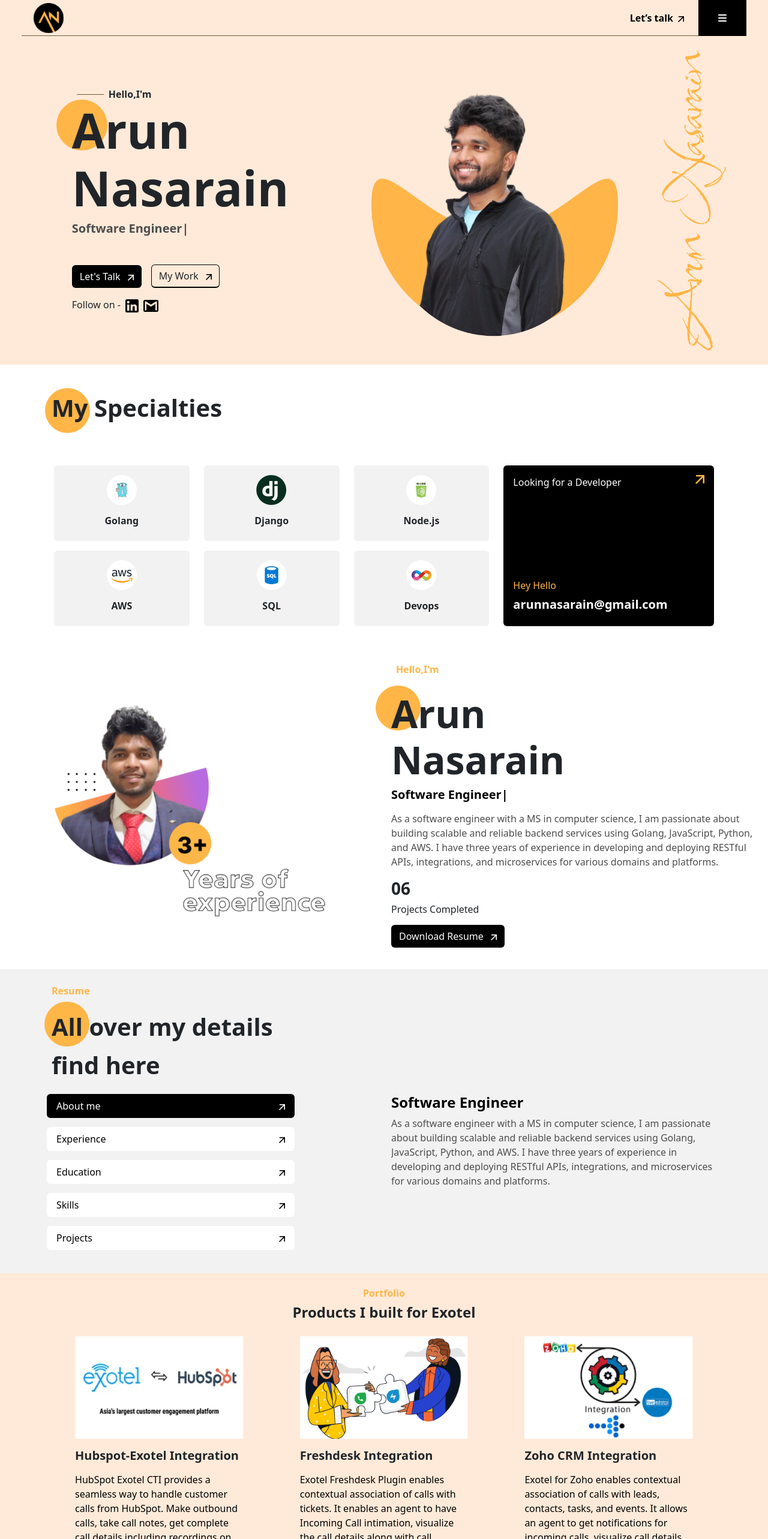
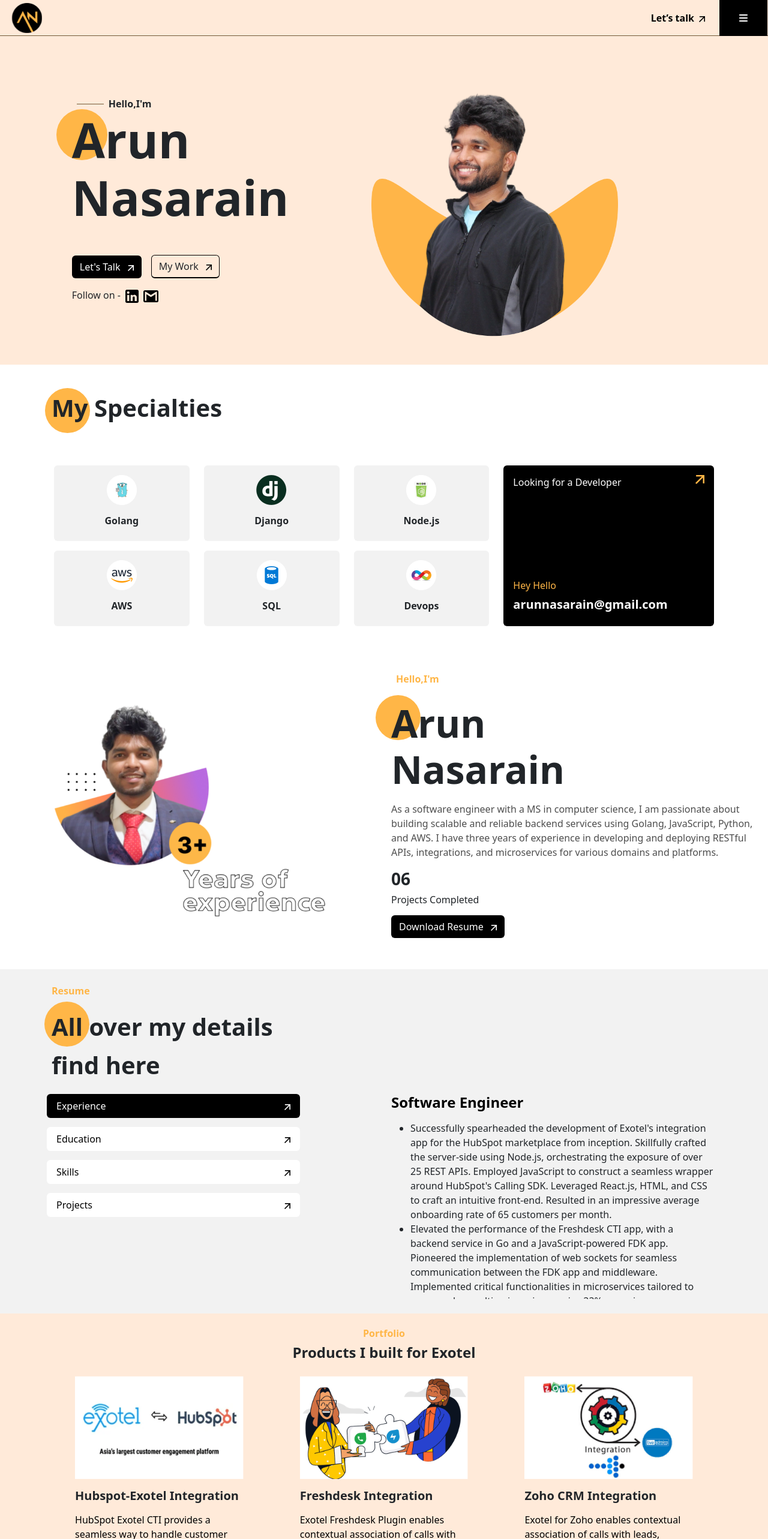
Before and after one commit to chandru1909/portfolio, a React (Vite) app: page / in a window 1280 px wide. Shown: the top 2566 px of the page at 60% size. Built offline with nearby package versions, Linux system fonts and the light colour scheme; a web font is replaced by a local one.

Commit message:
new changes

```diff
--- a/index.html
+++ b/index.html
@@ -2,7 +2,7 @@
 <html lang="en">
   <head>
     <meta charset="UTF-8" />
-    <link rel="icon" type="image/svg+xml" href="/src/images/portfolio.png" />
+    <link rel="icon" type="image/svg+xml" href="/src/images/an.png" />
     <meta name="viewport" content="width=device-width, initial-scale=1.0" />
     <title>Arun's Portfolio</title>
     <script src="https://code.jquery.com/jquery-3.2.1.slim.min.js"></script>
--- a/src/components/Header.jsx
+++ b/src/components/Header.jsx
@@ -1,15 +1,38 @@
-import React from 'react';
+import React, { useEffect } from 'react';
+import $ from 'jquery';
 import { FontAwesomeIcon } from '@fortawesome/react-fontawesome';
-import { faBars,faXmark } from '@fortawesome/free-solid-svg-icons';
+import { faBars, faTimes } from '@fortawesome/free-solid-svg-icons';
 import uparrow from "../images/uparrow.png";
 import an from "../images/an.png";
+
 export const Header = () => {
+  // useEffect(() => {
+  //   $('.w-80px').mouseenter(function() {
+  //     $(this).addClass('d-none')
+  //     $('#staticBackdrop').addClass('show');
+  //     $('.offcanvas-backdrop').addClass('show');
+  //   });
+
+  //   $('#staticBackdrop').mouseleave(function() {
+  //     $('.w-80px').removeClass('d-none')
+  //     $('#staticBackdrop').removeClass('show');
+  //     $('.offcanvas-backdrop').removeClass('show');
+  //   });
+
+  //   $('.curser').click(function() {
+  //     $('.w-80px').removeClass('d-none')
+  //     $('#staticBackdrop').removeClass('show');
+  //     $('.offcanvas-backdrop').removeClass('show');
+  //   });
+  // }, []);
+
+
   return (
     <>
-    <header className="px-md-5 px-3 bg-ffead9" id='header'>
+      <header className="container-fluid bg-ffead9" id='header'>
         <div className="row align-items-center border-black-bottom h-60px">
           <div className="col-4">
-               <span className="fw-bold portfolio"><img className="ms-2 w-60px" src={an} alt="AN" /></span>
+            <a href='/' className="fw-bold portfolio"><img className="ms-2 w-60px" src={an} alt="AN" /></a>
           </div>
           <div className="col-8 p-0">
             <div className="d-flex align-items-center justify-content-end">
@@ -17,23 +40,23 @@ export const Header = () => {
                 <a href="https://calendly.com/arunnasarain/30min" target='_blank' className="text-black text-decoration-none"><span className="fw-bold">Let’s talk</span>
                   <img className="ms-2" src={uparrow} alt="uparrow" /></a>
               </div>
-              <div className="bg-black h-60px w-80px ms-4 d-flex align-items-center justify-content-center navbar" data-bs-toggle="offcanvas" data-bs-target="#staticBackdrop" aria-controls="staticBackdrop">
+              <div className="bg-black h-60px w-80px ms-4 me-1-c d-flex align-items-center justify-content-center navbar" data-bs-toggle="offcanvas" data-bs-target="#staticBackdrop" aria-controls="staticBackdrop">
                 <FontAwesomeIcon icon={faBars} color="white" />
               </div>
-              <div className="offcanvas offcanvas-end "  tabindex="-1" id="staticBackdrop" aria-labelledby="staticBackdropLabel">
+              <div className="offcanvas offcanvas-end" tabIndex="-1" id="staticBackdrop" aria-labelledby="staticBackdropLabel">
                 <div className="offcanvas-header bg-black">
-                  <div data-bs-dismiss="offcanvas" className='text-end w-100 curser' aria-label="Close">
-                  <FontAwesomeIcon icon={faXmark} color='white' className='fs-3'/>
+                  <div data-bs-dismiss="offcanvas" className='curser' aria-label="Close">
+                    <FontAwesomeIcon icon={faTimes} color='white' className='fs-3'/>
                   </div>
                 </div>
                 <div className="offcanvas-body bg-black">
-                  <div className='text-center'>
-                    <a href="#about" className='text-white'><h5 className='fw-bold pb-3 border-bottom'>About me</h5></a>
-                    <a href="#specialities" className='text-white'><h5 className='fw-bold pb-3 border-bottom'>Specialties</h5></a>
-                    <a href="#resume" className='text-white'><h5 className='fw-bold pb-3 border-bottom'>Resume</h5></a>
-                    <a href="#portfolio" className='text-white'><h5 className='fw-bold pb-3 border-bottom'>Portfolio</h5></a>
-                    <a href="#project" className='text-white'><h5 className='fw-bold pb-3 border-bottom'>Works</h5></a>
-                    <a href="#contact" className='text-white'><h5 className='fw-bold pb-3 border-bottom'>Contact</h5></a>
+                  <div className='text-center d-flex align-items-center flex-column'>
+                    <a href="#about" className='text-white w-100'><h5 className='fw-bold pb-3 border-bottom'>About me</h5></a>
+                    <a href="#specialities" className='text-white w-100'><h5 className='fw-bold pb-3 border-bottom'>Specialties</h5></a>
+                    <a href="#resume" className='text-white w-100'><h5 className='fw-bold pb-3 border-bottom'>Resume</h5></a>
+                    <a href="#portfolio" className='text-white w-100'><h5 className='fw-bold pb-3 border-bottom'>Portfolio</h5></a>
+                    <a href="#project" className='text-white w-100'><h5 className='fw-bold pb-3 border-bottom'>Works</h5></a>
+                    <a href="#contact" className='text-white w-100'><h5 className='fw-bold pb-3 border-bottom'>Contact</h5></a>
                   </div>
                 </div>
               </div>
@@ -42,5 +65,5 @@ export const Header = () => {
         </div>
       </header>
     </>
-  )
-}
+  );
+};
--- a/src/components/Profile.jsx
+++ b/src/components/Profile.jsx
@@ -7,6 +7,7 @@ import whitearrow from "../images/white-arrow.png";
 import uparrow from "../images/uparrow.png";
 import mail from "../images/mail.png";
 import linkedin from "../images/linkedin.png";
+import li from "../images/li.svg";
 import phone from "../images/phone.png";
 import arun from "../images/arunimg.png";
 import experienceimg from "../images/experienceimg.png";
@@ -33,8 +34,8 @@ export const Profile = () => {
         <div className='container-xl px-xl-0 px-4 '>
             <div className="row align-items-center">
                 <div className="col-md-5 order-md-1 order-2 py-4 pt-0">
-                    <div className='position-relative w-fit-content m-auto slideright'>
-                        <div className='d-flex align-items-center ms-2 mt-md-0 mt-md-4 mt-2'>
+                    <div className='position-relative text-md-start text-center w-fit-content m-auto slideright'>
+                        <div className='d-flex align-items-center justify-content-center justify-content-md-start ms-2 mt-md-0 mt-md-4 mt-2'>
                             <img src={line} alt="line" className='w-45px h-1px' />
                             <span className='fw-bold ms-2'>Hello,I'm</span>
                         </div>
@@ -42,7 +43,6 @@ export const Profile = () => {
                         <h1 className='fw-900 display-1 mb-0 position-relative z-index-20'>Arun</h1>
                         <h1 className='fw-900 display-1'>Nasarain</h1>
                         <h5 className='text-4d4d4d fw-bold'>
-                            <TypedText />
                             </h5>
                         <div className='mt-md-5 mt-4'>
                             <a  href='https://calendly.com/arunnasarain/30min' target='_blank' className='btn bg-black text-white talk'>Let's Talk <img className="ms-2 w-arrow" src={whitearrow} alt="whitearrow" />
@@ -54,18 +54,18 @@ export const Profile = () => {
                         </div>
                         <div className='mt-3'>
                             <span>Follow on - </span>
-                            <a className='ms-1' href="https://www.linkedin.com/in/arun-nasarain/" target='_blank'><img src={linkedin} className='w-22px' alt="linkedin" /></a>
+                            <a className='ms-1' href="https://www.linkedin.com/in/arun-nasarain/" target='_blank'><img src={li} className='w-22px' alt="linkedin" /></a>
                             <a className='ms-2' href="mailto:arunnasarain@gmail.com" ><img src={mail} className='w-25px' alt="mail" /></a>
                         </div>
                     </div>
 
                 </div>
-                <div className="col-md-7 mt-md-0 mt-3 order-md-2 order-1 py-4">
+                <div className="col-md-7 order-md-2 order-1 py-4">
                     <div className="d-flex justify-content-between">
                         <div className='w-fit-content m-auto slideleft'>
                             <img className='ms-auto w-100 h-500px rounded-4 p-2  d-block' src={arun} alt="male1" />
                         </div>
-                        <div>
+                        <div className='d-sm-block d-none'>
                             <img className='h-500px d-block slidebottom' src={name} alt="name" />
                         </div>
                     </div>
@@ -121,18 +121,18 @@ export const Profile = () => {
                  </div>
                  </div>
                  <div className="col-md-4 mt-md-0 mt-4">
-                        <div className='bg-black rounded p-3 d-flex flex-column justify-content-between h-100'>
+                        <a href='mailto:arunnasarain@gmail.com' className='bg-black rounded p-3 d-flex flex-column justify-content-between h-100'>
                             <div className='row'>
                                <p className='text-white col-9'>Looking for a Developer</p>
                                <div className='col-3'>
-                                <a href="mailto:arunnasarain@gmail.com"> <img className='ms-auto d-block y-arrow' src={yellowarrow} alt="yellowarrow" /></a>
+                               <img className='ms-auto d-block y-arrow' src={yellowarrow} alt="yellowarrow" />
                                </div>
                             </div>
                            <div>
                             <span className='text-ffb647'>Hey Hello</span>
                             <h5 className='mt-2 fw-bold font text-white'>arunnasarain@gmail.com</h5>
                            </div>
-                        </div>
+                        </a>
                  </div>
               </div>
             </div>
@@ -153,7 +153,6 @@ export const Profile = () => {
                         <h3 className='fw-900 display-3 mt-4 mb-0 position-relative z-index-20'>Arun</h3>
                         <h3 className='fw-900 display-3'>Nasarain</h3>
                         <h5 className='text-black fw-bold'>
-                            <TypedText />
                             </h5>
                         <div className='mt-3'>
                             <p>As a software engineer with a MS in computer science, I am passionate  about building scalable and reliable backend services using Golang,  JavaScript, Python, and AWS. I have three years of experience in  developing and deploying RESTful APIs, integrations, and microservices  for various domains and platforms.</p>
@@ -178,14 +177,9 @@ export const Profile = () => {
                         <h5 className='fw-900 display-6 mt-3 mb-0 position-relative z-index-20'>find here</h5>
                     </div>
                 <div className="row py-4 mx-2">
-                    <div className="nav col-md-6 flex-column gap-3 nav-pills" id="v-pills-tab" role="tablist" aria-orientation="vertical">
+                    <div className="nav col-md-6 flex-column gap-3 nav-pills pe-0" id="v-pills-tab" role="tablist" aria-orientation="vertical">
                         <div className="sm-w-100">
-                        <button className="nav-link d-flex justify-content-between py-2 active" id="v-pills-about-tab" data-bs-toggle="pill" data-bs-target="#v-pills-about" type="button" role="tab" aria-controls="v-pills-about" aria-selected="true">
-                        <span>About me</span><div><img className="ms-auto u-arrow" src={uparrow} alt="uparrow" />
-                        <img className="ms-auto w-arrow d-none" src={whitearrow} alt="whitearrow" />
-                        </div>
-                        </button>
-                        <button className="nav-link d-flex justify-content-between py-2" id="v-pills-experience-tab" data-bs-toggle="pill" data-bs-target="#v-pills-experience" type="button" role="tab" aria-controls="v-pills-experience" aria-selected="false">
+                        <button className="nav-link d-flex justify-content-between py-2 active" id="v-pills-experience-tab" data-bs-toggle="pill" data-bs-target="#v-pills-experience" type="button" role="tab" aria-controls="v-pills-experience" aria-selected="false">
                          <span>Experience</span><div><img className="ms-auto u-arrow" src={uparrow} alt="uparrow" />
                          <img className="ms-auto w-arrow d-none" src={whitearrow} alt="whitearrow" />
                          </div>
@@ -208,12 +202,7 @@ export const Profile = () => {
                         </div>
                     </div>
                     <div className="tab-content col-md-6 mt-md-0 mt-3" id="v-pills-tabContent">
-                        <div className="tab-pane fade me-md-auto mt-md-0 mt-4 show active" id="v-pills-about" role="tabpanel" aria-labelledby="v-pills-about-tab" tabIndex="0">
-                            <h4 className='text-black fw-bold'>Software Engineer</h4>
-                            <p className='mt-2'>As a software engineer with a MS in computer science, I am passionate  about building scalable and reliable backend services using Golang,  JavaScript, Python, and AWS. I have three years of experience in  developing and deploying RESTful APIs, integrations, and microservices  for various domains and platforms.</p>
-
-                        </div>
-                        <div className="tab-pane fade mt-md-0 mt-4" id="v-pills-experience" role="tabpanel" aria-labelledby="v-pills-experience-tab" tabIndex="0">
+                        <div className="tab-pane fade mt-md-0 mt-4 show active" id="v-pills-experience" role="tabpanel" aria-labelledby="v-pills-experience-tab" tabIndex="0">
                             <h4 className='text-black fw-bold'>Software Engineer</h4>
                             <ul className='mt-3'>
                                 <li>
@@ -318,10 +307,10 @@ export const Profile = () => {
             </div>
                </div>
         </section>
-        <section id='project' className='text-white py-md-4 pt-4'>
+        <section id='project' className='bg-black py-md-4 pt-4'>
         <div className='container-xl px-xl-0 px-2'>
         <h6 className='fw-bold text-center text-ffb647'>Works</h6>
-            <h4 className='fw-bold text-center text-black mb-4'>My Projects</h4>
+            <h4 className='fw-bold text-center text-white mb-4'>My Projects</h4>
         <ProjectCarousel />
         </div>
         </section>
@@ -337,20 +326,20 @@ export const Profile = () => {
                             </div>
                             <h5 className='ms-2'><a className='text-black align-text' href="https://calendly.com/arunnasarain/30min" target='_blank'>+12176224761</a></h5>
                         </div>
-                        <h5 className='pt-2 pb-3'><a className='text-black align-text' href="https://www.linkedin.com/in/arun-nasarain/"><img src={linkedin} className='me-2 w-25px align-text' alt="linkedin" />LinkedIn</a></h5>
+                        <h5 className='pt-2 pb-3'><a className='text-black align-text' href="https://www.linkedin.com/in/arun-nasarain/"><img src={li} className='me-2 w-25px align-text' alt="linkedin" />LinkedIn</a></h5>
                         <a href={ArunNasarain} target='_blank' className='btn mt-2 bg-ffead9 work border-width'>Download Resume <img className="ms-2 w-arrow d-none" src={whitearrow} alt="whitearrow" />
                                 <img className="ms-2 u-arrow" src={uparrow} alt="uparrow" />
                             </a>
                     </div>
                     <div className="col-md-8 mt-md-0 mt-4 px-md-3 px-1">
-                        <div class="mb-3">
-                            <input type="text" class="form-control py-2" id="name" placeholder="Your Name" />
+                        <div className="mb-3">
+                            <input type="text" className="form-control py-2" id="name" placeholder="Your Name" />
                         </div>
                         <div className="mb-3">
-                        <input type="email" class="form-control py-2" id="mail" placeholder="Your Email" />
+                        <input type="email" className="form-control py-2" id="mail" placeholder="Your Email" />
                         </div>
-                        <div class="mb-3">
-                        <textarea class="form-control" id="comment" placeholder='Your Message' rows="6"></textarea>
+                        <div className="mb-3">
+                        <textarea className="form-control" id="comment" placeholder='Your Message' rows="6"></textarea>
                         </div>
                         <button className='btn border-width bg-ffead9 work submit' type='submit'>Submit</button>
                     </div>
--- a/src/components/ProjectCarousel.jsx
+++ b/src/components/ProjectCarousel.jsx
@@ -2,6 +2,7 @@ import React, { useState, useEffect } from 'react';
 import OwlCarousel from 'react-owl-carousel';
 import 'owl.carousel/dist/assets/owl.carousel.css';
 import 'owl.carousel/dist/assets/owl.theme.default.css';
+import $ from 'jquery';
 
 import travel from "../images/travel.png";
 import face from "../images/face.png";
@@ -21,7 +22,7 @@ const ProjectCarousel = () => {
     autoplay: true,
     autoplayTimeout: 7000,
     autoplayHoverPause: true,
-    slideTransition:'linear',
+    slidetransition:'linear',
     smartSpeed:800,
     lazyLoad:true,
     responsive: {
--- a/src/components/TypedText.jsx
+++ b/src/components/TypedText.jsx
@@ -22,6 +22,8 @@ const TypedText = () => {
   }, []);
 
   return <span className="typed" ref={typedElement}></span>;
+
+
 };
 
 export default TypedText;
--- a/src/css/header.css
+++ b/src/css/header.css
@@ -12,6 +12,9 @@ header{
 }
 .w-80px{
     width: 80px;
+}
+.w-80px:hover .offcanvas{
+  visibility: visible !important;
 }
 .border-black-bottom{
     border-bottom: 1px solid #725B38;
@@ -53,6 +56,9 @@ a{
     animation: slideBottom 1s ease forwards;
     animation-delay: .7s;
 }
+.me-1-c{
+    margin-right: 1px;
+}
 
 /* animations */
 @keyframes slideRight {
--- a/src/css/profile.css
+++ b/src/css/profile.css
@@ -61,7 +61,7 @@ border-width: 0.5px 0.5px 2px 0.5px !important;
 border-style: solid !important;
 border-color: #000000 !important;
 color: black !important;
-transition: all 1s;
+transition: all 1.3s;
 }
 .talk:hover .u-arrow{
     display: inline-block !important;
@@ -72,7 +72,7 @@ transition: all 1s;
 .work:hover{
 background: black !important;
 color: white !important;
-transition: all 1s;
+transition: all 1.3s;
 }
 .work:hover .w-arrow{
     display: inline-block !important;
@@ -136,7 +136,7 @@ transition: all 1s;
   }
   .h-126px:hover{
       background-color: #FFB647 !important;
-      transition: all 1s;
+      transition: all 1.3s;
   }
   .speciality{
     left: -11px;
@@ -166,16 +166,17 @@ transition: all 1s;
    width: 40px;
    height: 40px;
    border-radius: 50%;
-    background-color: #F6F1E4 !important;
+    background-color: #FFB647 !important;
     color: #6D4E00 !important;
+    top: 130px;
   }
   .owl-prev{
     position: absolute;
-    left: -10px;
+    left: 10px;
   }
   .owl-next{
     position: absolute;
-    right: -10px;
+    right: 10px;
   }
   .owl-slider{
     overflow-x: hidden;
@@ -246,4 +247,7 @@ transition: all 1s;
     .alignment-img{
       width: fit-content !important;
     }
+    .me-1-c{
+      margin-right: 0px;
   }
+  }
```
Also changed, not shown: src/images/li.svg (added). Lines whose indentation alone changed are shown as unchanged.
